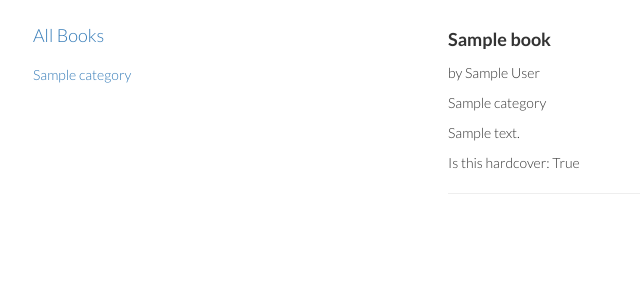
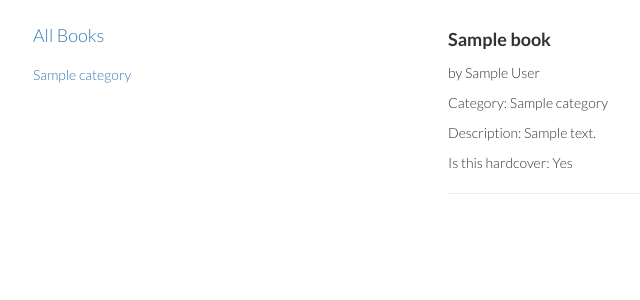
Before and after one commit to andela-calim/bookey, a Django app: page / in a window 1280 px wide. Shown: the part 199-499 px from the top of the page, without its empty margins (52-692 px from the left). Run offline with Django 3.2, Linux system fonts and the light colour scheme; tables that the repository leaves empty hold one stand-in row (values such as "Sample post"); some libraries are stand-ins or nearby versions.

Commit message:
Decorated boolean values

```diff
--- a/bookstore/templates/bookstore/home.html
+++ b/bookstore/templates/bookstore/home.html
@@ -39,9 +39,9 @@
                         <li>
                             <p class="book_title">{{ book.title }}</p>
                             <p class="book_author">by {{ book.author }}</p>
-                            <p class="book_category">{{ book.category }}</p>
-                            <p class="book_description">{{ book.description }}</p>
-                            <p>Is this hardcover: {{ book.is_hardcover }}</p>
+                            <p class="book_category">Category: {{ book.category }}</p>
+                            <p class="book_description">Description: {{ book.description }}</p>
+                            <p>Is this hardcover: {{ book.is_hardcover|yesno|title }}</p>
                             <hr>
                         </li>
                     {% empty %}
```
